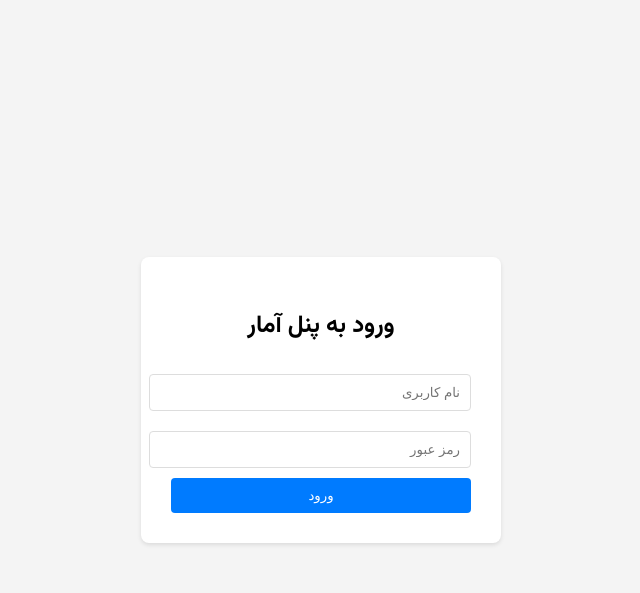
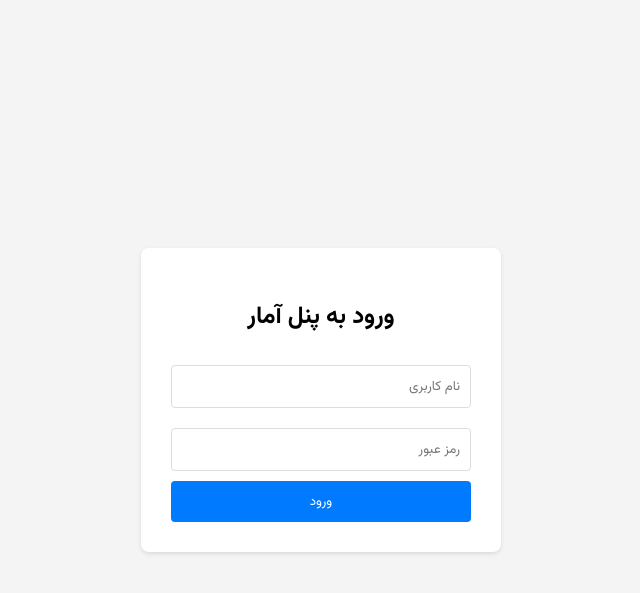
Before and after one commit to Juvempire/parvaazeh, a PHP site: page /login.php in a window 1280 px wide. Shown: the top 593 px of the page, without its empty margins (319-959 px from the left). Run offline with PHP 8.4, Linux system fonts and the light colour scheme.

Commit message:
fix style

```diff
--- a/login.php
+++ b/login.php
@@ -54,6 +54,8 @@ if ($_SERVER['REQUEST_METHOD'] == 'POST') {
             margin: 10px 0;
             border: 1px solid #ddd;
             border-radius: 4px;
+			font-family: inherit;
+			box-sizing: border-box;
         }
         button {
             background: #007bff;
@@ -63,6 +65,7 @@ if ($_SERVER['REQUEST_METHOD'] == 'POST') {
             width: 100%;
             border-radius: 4px;
             cursor: pointer;
+			font-family: inherit;
         }
         button:hover { background: #0056b3; }
         .error { color: #dc3545; margin-bottom: 10px; }
```
